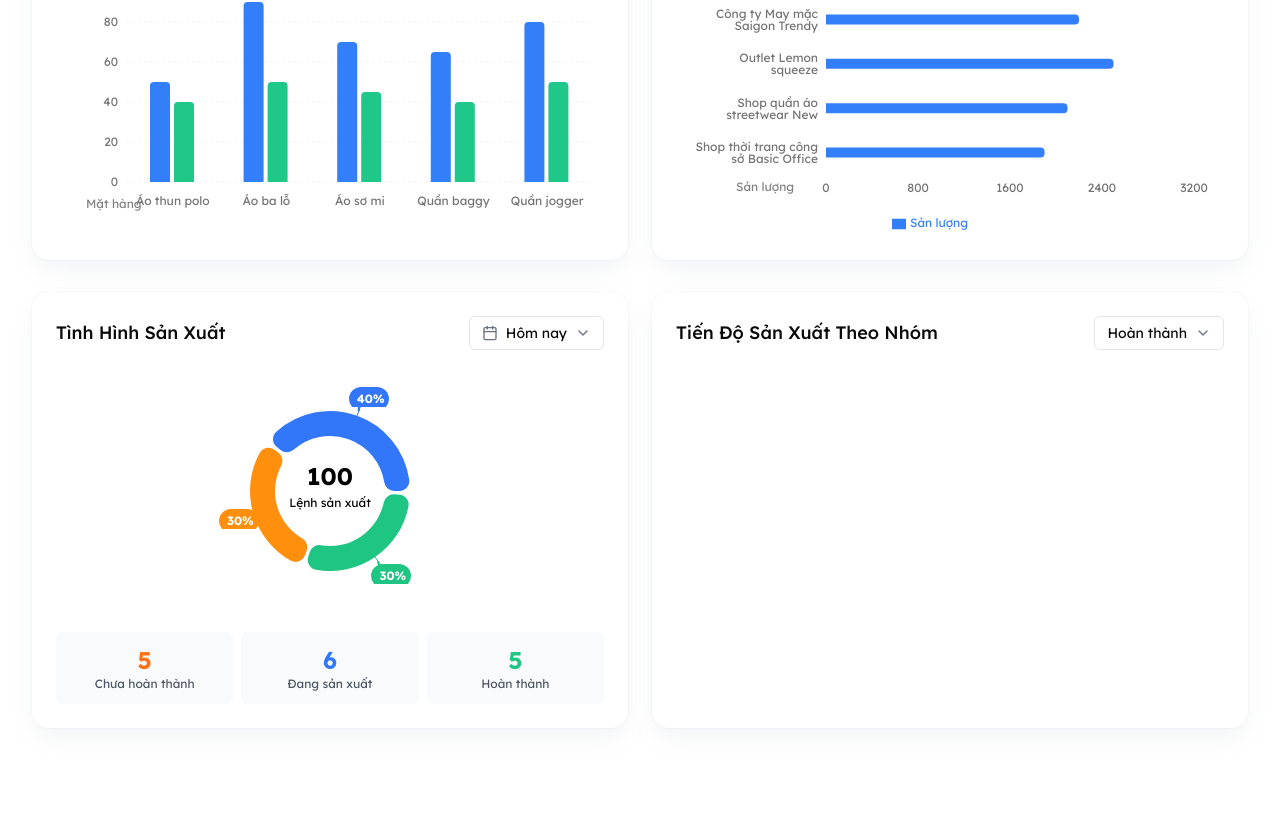
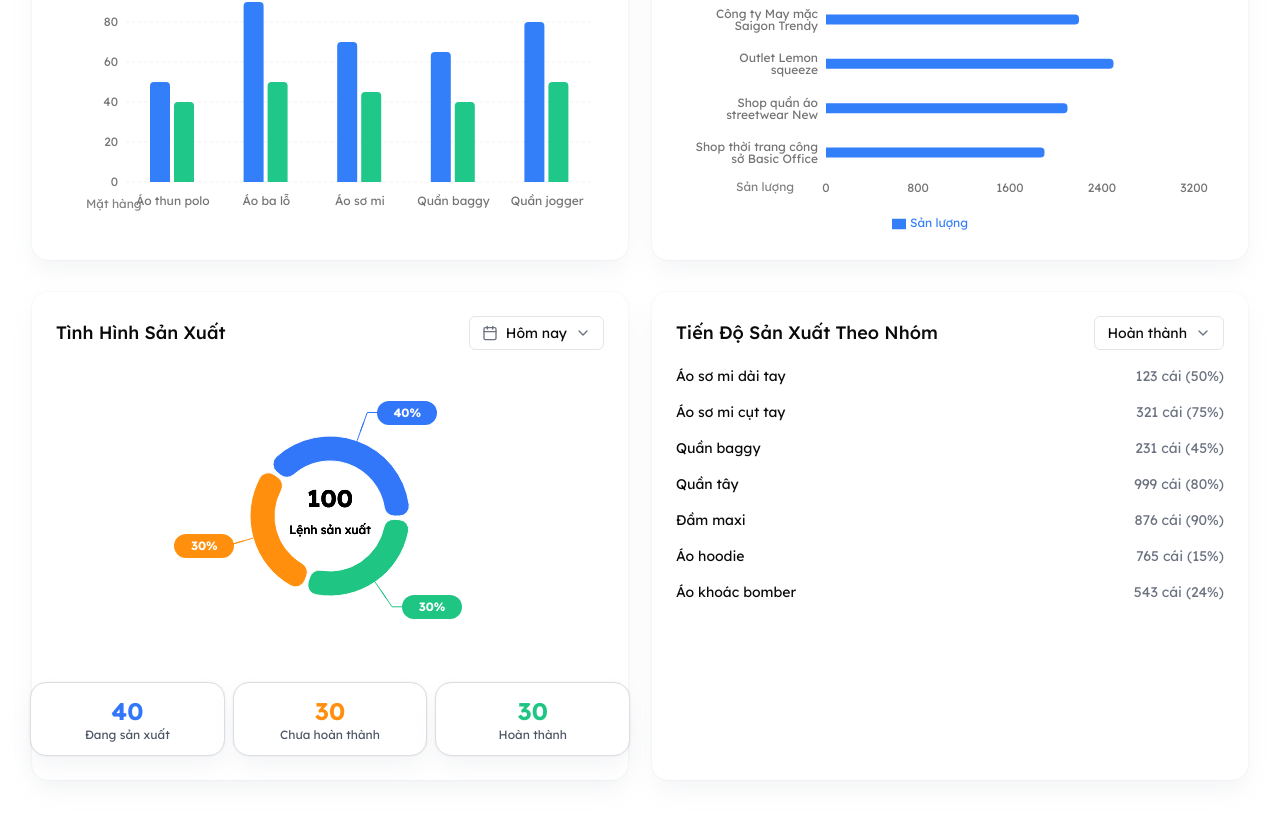
Before and after one commit to quocan050302/FOSO_TEST, a Next.js app: page / in a window 1280 px wide. Shown: the part 468-1288 px from the top of the page. Before the commit the page ends 1252 px from the top, so only its background shows below. Built offline with nearby package versions, Linux system fonts and the light colour scheme.

Commit message:
add product progress

```diff
--- a/components/Header/index.tsx
+++ b/components/Header/index.tsx
@@ -18,7 +18,7 @@ import user from '../../public/assets/images/user.png';
 
 const Header: React.FC = () => {
   return (
-    <header className="bg-header text-white sticky top-0 left-0">
+    <header className="bg-header text-white sticky top-0 left-0 z-[1000]">
       <div className="container mx-auto py-4 flex items-center justify-between">
         <div className="flex items-center space-x-8">
           <Link href="/">
--- a/constant/dummyData.ts
+++ b/constant/dummyData.ts
@@ -1,6 +1,8 @@
 import {
   TCategory,
   TCustomer,
+  TPieData,
+  TProgressData,
   TTopProduct,
 } from '@/features/dashboard/typings';
 
@@ -27,3 +29,19 @@ export const customers: TCustomer[] = [
   { name: 'Shop quần áo streetwear New', value: 2100 },
   { name: 'Shop thời trang công sở Basic Office', value: 1900 },
 ];
+
+export const productMethod: TPieData[] = [
+  { name: 'Đang sản xuất', value: 40, color: '#3276fa' },
+  { name: 'Chưa hoàn thành', value: 30, color: '#ff8f0d' },
+  { name: 'Hoàn thành', value: 30, color: '#1fc583' },
+];
+
+export const progressData: TProgressData[] = [
+  { name: 'Áo sơ mi dài tay', total: 123, completed: 62, percent: 50 },
+  { name: 'Áo sơ mi cụt tay', total: 321, completed: 241, percent: 75 },
+  { name: 'Quần baggy', total: 231, completed: 104, percent: 45 },
+  { name: 'Quần tây', total: 999, completed: 799, percent: 80 },
+  { name: 'Đầm maxi', total: 876, completed: 788, percent: 90 },
+  { name: 'Áo hoodie', total: 765, completed: 115, percent: 15 },
+  { name: 'Áo khoác bomber', total: 543, completed: 130, percent: 24 },
+];
--- /dev/null
+++ b/features/dashboard/components/ProductProgress/CustomPieChart.tsx
@@ -0,0 +1,29 @@
+import CustomPieChartLabel from '@/features/dashboard/components/ProductProgress/CustomPieChartLabel';
+import { TPieChart } from '@/features/dashboard/typings';
+import React from 'react';
+import { PieChart, Pie, Cell, ResponsiveContainer } from 'recharts';
+
+const CustomPieChart: React.FC<TPieChart> = ({ data, centerText }) => {
+  return (
+    <PieChart width={600} height={300}>
+      <Pie
+        data={data}
+        dataKey="value"
+        nameKey="name"
+        cx="50%"
+        cy="50%"
+        paddingAngle={3}
+        cornerRadius={10}
+        innerRadius={55}
+        outerRadius={80}
+        label={<CustomPieChartLabel centerText={centerText} />}
+      >
+        {data.map((entry, index) => (
+          <Cell key={`cell-${index}`} fill={entry.color} />
+        ))}
+      </Pie>
+    </PieChart>
+  );
+};
+
+export default CustomPieChart;
--- /dev/null
+++ b/features/dashboard/components/ProductProgress/CustomPieChartLabel.tsx
@@ -0,0 +1,75 @@
+'use client';
+
+import { memo } from 'react';
+
+const RADIAN = Math.PI / 180;
+
+const CustomPieChartLabel: React.FC<any> = ({
+  cx,
+  cy,
+  midAngle,
+  outerRadius,
+  fill,
+  payload,
+  value,
+  centerText,
+}: any) => {
+  const sin = Math.sin(-RADIAN * midAngle);
+  const cos = Math.cos(-RADIAN * midAngle);
+  const sx = cx + (outerRadius + 10) * cos;
+  const sy = cy + (outerRadius + 10) * sin;
+  const mx = cx + (outerRadius + 30) * cos;
+  const my = cy + (outerRadius + 30) * sin;
+  const ex = mx + (cos >= 0 ? 1 : -1) * 30;
+  const ey = my;
+  const textAnchor = cos >= 0 ? 'start' : 'end';
+  const percentText = `${((value / centerText.value) * 100).toFixed(0)}%`;
+
+  return (
+    <g>
+      <text
+        x="50%"
+        y="45%"
+        textAnchor="middle"
+        dominantBaseline="middle"
+        className="font-bold text-2xl"
+      >
+        {centerText.value}
+      </text>
+      <text
+        x="50%"
+        y="55%"
+        textAnchor="middle"
+        dominantBaseline="middle"
+        className="text-xs text-[#667085]"
+        color="#667085"
+      >
+        Lệnh sản xuất
+      </text>
+
+      <path
+        d={`M${sx},${sy}L${mx},${my}L${ex},${ey}`}
+        stroke={fill}
+        fill="none"
+      />
+      <circle cx={ex} cy={ey} r={2} fill={fill} stroke="none" />
+
+      <foreignObject x={ex - 20} y={ey - 12} width="60" height="40">
+        <div
+          className="flex items-center justify-center rounded-full text-xs font-bold text-white"
+          style={{
+            backgroundColor: fill,
+            // width: '40px',
+            height: '24px',
+            borderRadius: '12px',
+            textAlign: 'center',
+          }}
+        >
+          {percentText}
+        </div>
+      </foreignObject>
+    </g>
+  );
+};
+
+export default memo(CustomPieChartLabel);
--- a/features/dashboard/components/ProductProgress/ProductProgress.tsx
+++ b/features/dashboard/components/ProductProgress/ProductProgress.tsx
@@ -1,12 +1,13 @@
 import { Calendar, ChevronDown } from 'lucide-react';
 import React from 'react';
 import { ProductionPieChart } from './ProductionPieChart';
+import { ProductionTeam } from '@/features/dashboard/components/ProductProgress/ProductionTeam';
 
-const ProductProgress = () => {
+const ProductProgress: React.FC = () => {
   return (
     <div>
-      <div className="grid grid-cols-1 lg:grid-cols-2 gap-6 mb-8">
-        <div className="bg-white  rounded-lg p-6 shadow-of-card">
+      <div className="grid grid-cols-1 lg:grid-cols-4 gap-6 mb-8">
+        <div className="bg-white col-span-2  rounded-lg p-6 shadow-of-card">
           <div className="flex justify-between items-center mb-4">
             <h2 className="text-lg font-medium">Tình Hình Sản Xuất</h2>
             <div className="flex items-center space-x-2 bg-white border rounded-md px-3 py-1.5 text-sm">
@@ -18,23 +19,9 @@ const ProductProgress = () => {
           <div className="flex justify-center">
             <ProductionPieChart />
           </div>
-          <div className="grid grid-cols-3 gap-2 mt-4 text-center">
-            <div className="bg-gray-50 p-3 rounded-md">
-              <div className="text-2xl font-bold text-orange-500">5</div>
-              <div className="text-xs text-gray-600">Chưa hoàn thành</div>
-            </div>
-            <div className="bg-gray-50 p-3 rounded-md">
-              <div className="text-2xl font-bold text-[#3276fa]">6</div>
-              <div className="text-xs text-gray-600">Đang sản xuất</div>
-            </div>
-            <div className="bg-gray-50 p-3 rounded-md">
-              <div className="text-2xl font-bold text-[#1fc583]">5</div>
-              <div className="text-xs text-gray-600">Hoàn thành</div>
-            </div>
-          </div>
         </div>
 
-        <div className="bg-white rounded-lg p-6 shadow-of-card">
+        <div className="bg-white col-span-2 rounded-lg p-6 shadow-of-card">
           <div className="flex justify-between items-center mb-4">
             <h2 className="text-lg font-medium">Tiến Độ Sản Xuất Theo Nhóm</h2>
             <div className="flex items-center space-x-2 bg-white border rounded-md px-3 py-1.5 text-sm">
@@ -42,7 +29,9 @@ const ProductProgress = () => {
               <ChevronDown className="h-4 w-4 text-gray-500" />
             </div>
           </div>
-          {/* <ProductionProgress /> */}
+          <div className="flex justify-center">
+            <ProductionTeam />
+          </div>
         </div>
       </div>
     </div>
--- a/features/dashboard/components/ProductProgress/ProductionPieChart.tsx
+++ b/features/dashboard/components/ProductProgress/ProductionPieChart.tsx
@@ -2,104 +2,32 @@
 import { Cell, Pie, PieChart } from 'recharts';
 import { ChartContainer } from '@/components/ui/chart';
 import { useState } from 'react';
-
-interface PieData {
-  name: string;
-  value: number;
-  color: string;
-}
+import { TPieData } from '@/features/dashboard/typings';
+import CustomPieChart from '@/features/dashboard/components/ProductProgress/CustomPieChart';
+import { productMethod } from '@/constant/dummyData';
 
 export const ProductionPieChart: React.FC = () => {
-  const [activeIndex, setActiveIndex] = useState<number | undefined>(undefined);
-
-  const data: PieData[] = [
-    { name: 'Đang sản xuất', value: 40, color: '#3276fa' },
-    { name: 'Chưa hoàn thành', value: 30, color: '#ff8f0d' },
-    { name: 'Hoàn thành', value: 30, color: '#1fc583' },
-  ];
-
-  const totalOrders = data.reduce((sum, item) => sum + item.value, 0);
-
-  // Custom Label Function
-  const renderLabel = ({
-    cx,
-    cy,
-    midAngle,
-    outerRadius,
-    percent,
-    index,
-  }: any) => {
-    const RADIAN = Math.PI / 180;
-    const x = cx + (outerRadius + 20) * Math.cos(-midAngle * RADIAN); // Position label
-    const y = cy + (outerRadius + 20) * Math.sin(-midAngle * RADIAN);
-    const lineX = cx + (outerRadius + 5) * Math.cos(-midAngle * RADIAN);
-    const lineY = cy + (outerRadius + 5) * Math.sin(-midAngle * RADIAN);
-
-    return (
-      <g>
-        {/* Connector Line */}
-        <line
-          x1={lineX}
-          y1={lineY}
-          x2={x - 5}
-          y2={y}
-          stroke={data[index].color}
-          strokeWidth="2"
-        />
-        {/* Percentage Label */}
-        <foreignObject x={x - 15} y={y - 10} width="40" height="20">
-          <div
-            className="rounded-full px-2 py-1 text-xs font-bold text-white"
-            style={{ backgroundColor: data[index].color, textAlign: 'center' }}
-          >
-            {`${(percent * 100).toFixed(0)}%`}
-          </div>
-        </foreignObject>
-      </g>
-    );
-  };
+  const totalOrders = productMethod.reduce((sum, item) => sum + item.value, 0);
 
   return (
     <div className="flex flex-col items-center">
-      <ChartContainer className="h-[250px] w-[250px]">
-        <PieChart width={250} height={250}>
-          <Pie
-            data={data}
-            cx="50%"
-            cy="50%"
-            innerRadius={55}
-            outerRadius={80}
-            paddingAngle={3}
-            cornerRadius={10}
-            dataKey="value"
-            label={renderLabel} // Attach the custom label function
+      <CustomPieChart
+        centerText={{ title: 'Lệnh sản xuất', value: totalOrders }}
+        data={productMethod}
+      />
+      <div className="grid grid-cols-3 gap-2 mt-4 text-center w-full">
+        {productMethod.map((item, index) => (
+          <div
+            key={index}
+            className="shadow-of-card p-3 rounded-md col-span-1 border border-[#DDDDE2]"
           >
-            {data.map((entry, index) => (
-              <Cell key={`cell-${index}`} fill={entry.color} />
-            ))}
-          </Pie>
-
-          {/* Centered Total Orders */}
-          <text
-            x="50%"
-            y="45%"
-            textAnchor="middle"
-            dominantBaseline="middle"
-            className="font-bold text-2xl"
-          >
-            {totalOrders}
-          </text>
-          <text
-            x="50%"
-            y="55%"
-            textAnchor="middle"
-            dominantBaseline="middle"
-            className="text-xs text-gray-500"
-          >
-            Lệnh sản xuất
-          </text>
-        </PieChart>
-      </ChartContainer>
+            <div style={{ color: item.color }} className="text-2xl font-bold">
+              {item.value}
+            </div>
+            <div className="text-xs text-gray-600">{item.name}</div>
+          </div>
+        ))}
+      </div>
     </div>
   );
 };
--- /dev/null
+++ b/features/dashboard/components/ProductProgress/ProductionTeam.tsx
@@ -0,0 +1,60 @@
+'use client';
+
+import { Bar, BarChart, XAxis } from 'recharts';
+import {
+  ChartContainer,
+  ChartTooltip,
+  ChartTooltipContent,
+} from '@/components/ui/chart';
+import { progressData } from '@/constant/dummyData';
+
+export const ProductionTeam: React.FC = () => {
+  const formattedData = progressData.map((item) => ({
+    name: item.name,
+    completed: item.percent,
+    total: 100,
+    info: `${item.total} cái (${item.percent}%)`,
+  }));
+
+  return (
+    <div className="w-full">
+      <ChartContainer>
+        {formattedData.map((item, index) => (
+          <div key={index} className="mb-4">
+            <div className="flex justify-between text-sm mb-1">
+              <span>{item.name}</span>
+              <span className="text-gray-500">{item.info}</span>
+            </div>
+
+            <BarChart
+              data={item}
+              layout="vertical"
+              barGap={2}
+              barCategoryGap={4}
+              margin={{ top: 0, right: 0, bottom: 0, left: 0 }}
+              className="w-full"
+            >
+              <XAxis type="number" domain={[0, 100]} hide />
+
+              <Bar
+                dataKey="total"
+                fill="hsl(220, 14%, 96%)"
+                radius={[4, 4, 4, 4]}
+                stackId="stack"
+                fillOpacity={1}
+              />
+              <Bar
+                dataKey="completed"
+                fill="hsl(158, 73%, 45%)"
+                radius={[4, 4, 4, 4]}
+                stackId="stack"
+                fillOpacity={1}
+              />
+              <ChartTooltip content={<ChartTooltipContent />} cursor={false} />
+            </BarChart>
+          </div>
+        ))}
+      </ChartContainer>
+    </div>
+  );
+};
--- a/features/dashboard/typings.d.ts
+++ b/features/dashboard/typings.d.ts
@@ -14,3 +14,20 @@ export type TCustomer = {
   name: string;
   value: number;
 };
+
+export type TPieData = {
+  name: string;
+  value: number;
+  color: string;
+};
+
+export type TPieChart = {
+  data: TPieData[];
+  centerText: { title: string; value: number };
+};
+export type TProgressData = {
+  name: string;
+  total: number,
+  completed: number,
+  percent: number
+};
```
